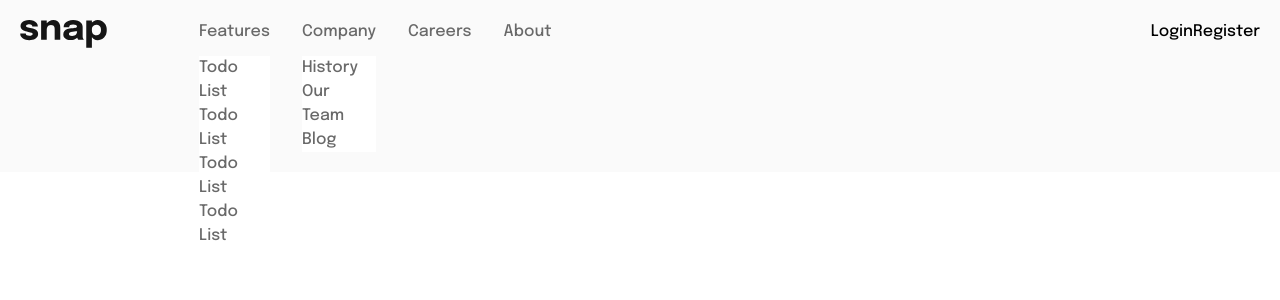
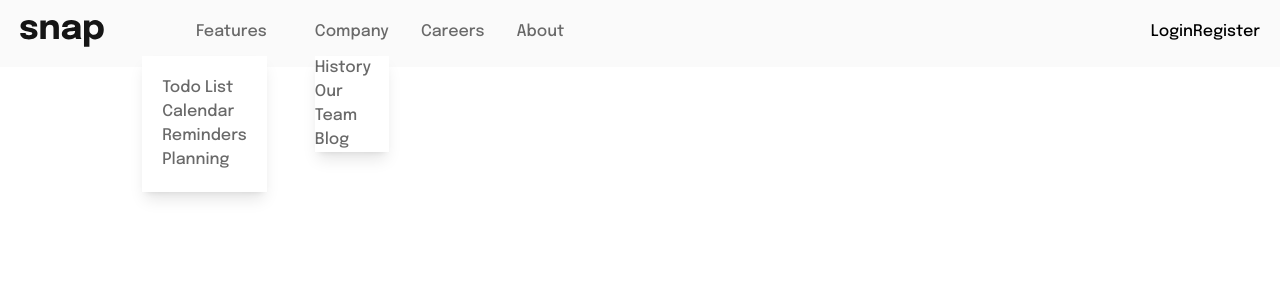
Before and after one commit to Jengas2015/fem-react-01, a React (Vite) app: page / in a window 1280 px wide. Shown: the top 300 px of the page. Built offline with nearby package versions, Linux system fonts and the light colour scheme.

Commit message:
Additional work on dropdown menu

```diff
--- a/src/components/Navbar.jsx
+++ b/src/components/Navbar.jsx
@@ -7,27 +7,27 @@ function Navbar() {
             <div className="menu-items flex justify-start">
             <img src={logo} alt="logo" className='max-h-7' />
                 <ul className='menu-container flex ml-3 text-mediumGray'>
-                    <ul className='ml-20'>
+                    <ul className='ml-20 relative items-start'>
                         Features
-                        <div className='sub-menu mt-3 bg-white'>
+                        <ul className='sub-menu mt-3 bg-white absolute shadow-lg p-5 right-0' >
                             <li>
                                 Todo List
                             </li>
                             <li>
-                                Todo List
+                                Calendar
                             </li>
                             <li>
-                                Todo List
+                                Reminders
                             </li>
                             <li>
-                                Todo List
+                                Planning
                             </li>
-                        </div>
+                        </ul>
 
                     </ul >
-                    <ul className='ml-8'>
+                    <ul className='ml-12 relative'>
                         Company
-                        <div className='sub-menu mt-3 bg-white'>
+                        <div className='sub-menu mt-3 bg-white absolute shadow-lg'>
                             <li>History</li>
                             <li>Our Team</li>
                             <li>Blog</li>
```
